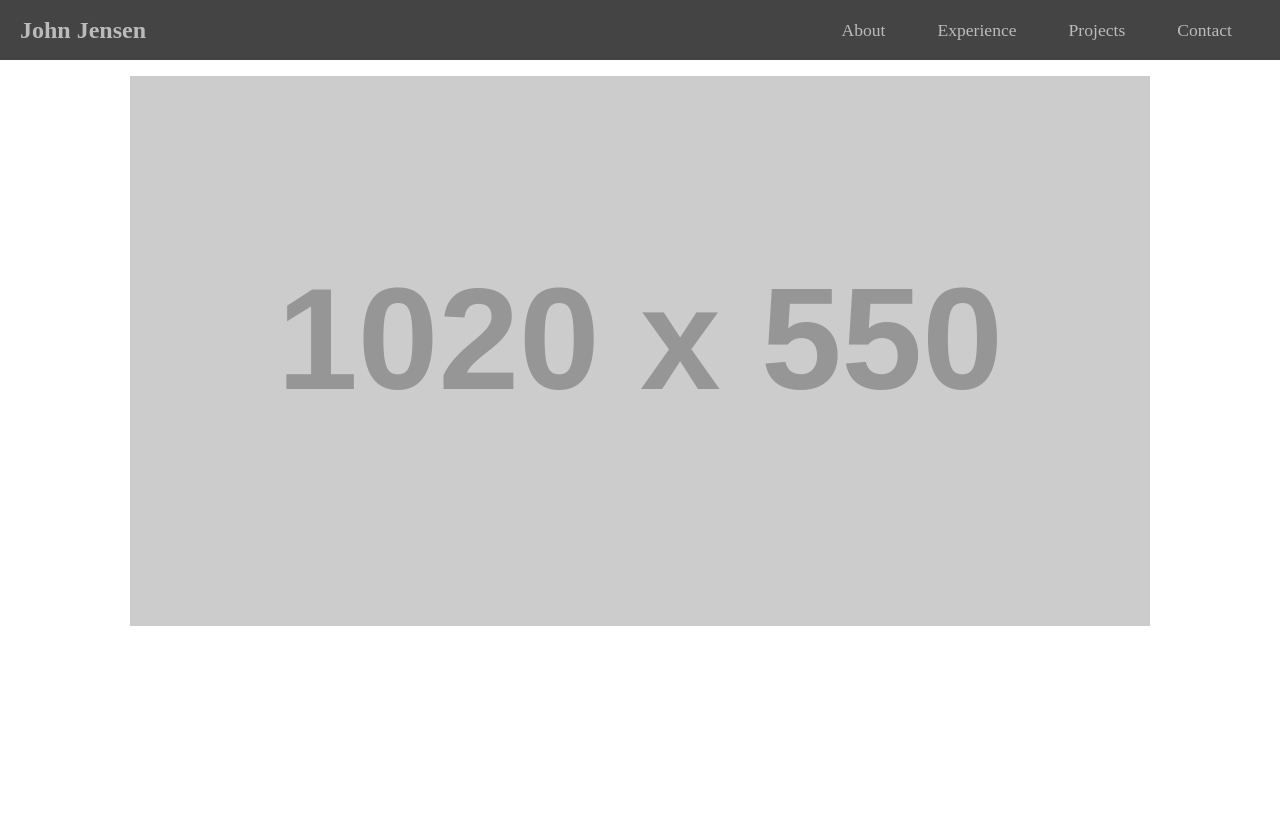
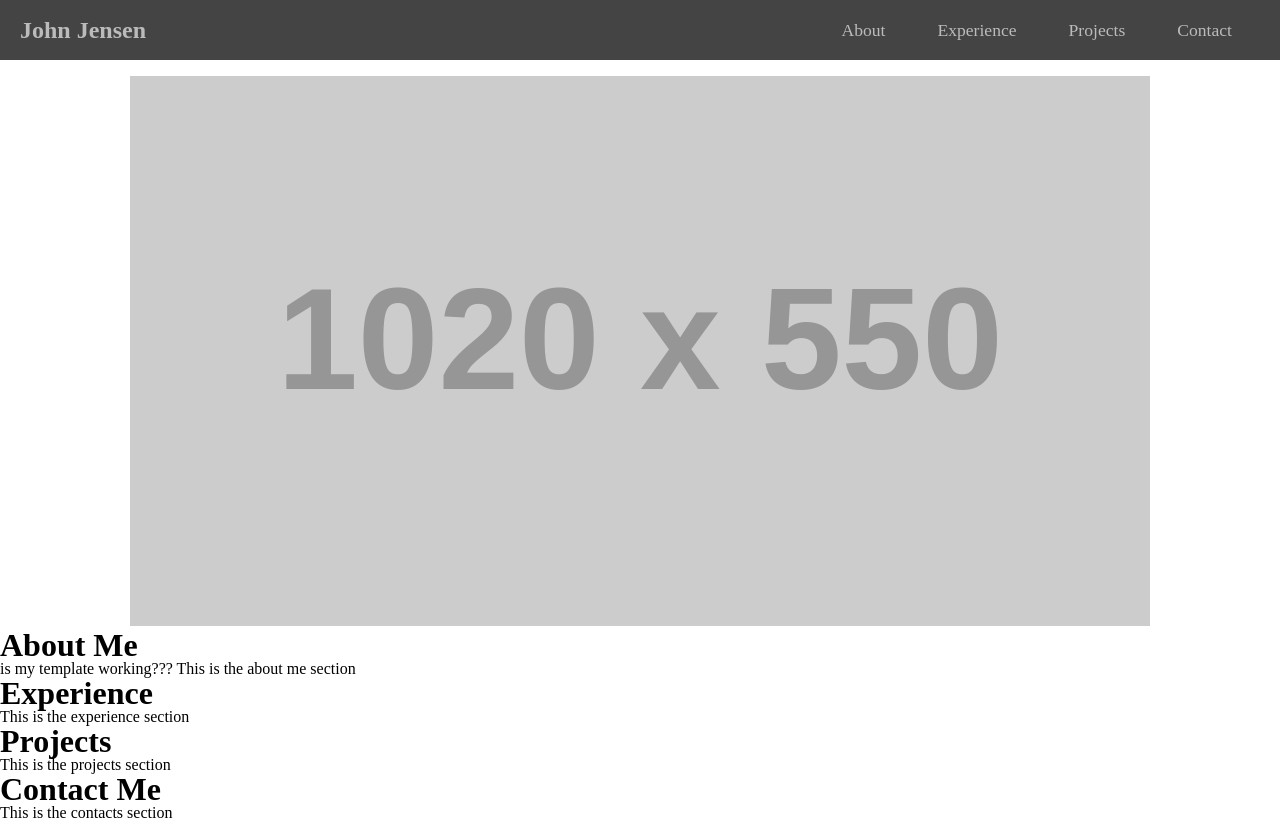
Before and after one commit to jensjoh01/portfolio, a plain HTML site: page index.html in a window 1280 px wide. Before the commit the page ends 800 px from the top, so only its background shows below. Drawn offline with nearby package versions, Linux system fonts and the light colour scheme; placeholder pictures from the web are drawn by us.

Commit message:
class07, added handlebars and node server

```diff
--- a/index.html
+++ b/index.html
@@ -44,8 +44,8 @@
       </ul>
     </div>
 
-    <main>
-      <section id="about">
+    <main id="main">
+      <!-- <section id="about">
         <h1>About Me</h1>
         <p>This is the about me section</p>
       </section>
@@ -63,11 +63,11 @@
       <section id="contact">
         <h1>Contact Me</h1>
         <p>This is the contacts section</p>
-      </section>
+      </section> -->
     </main>
 
     <script src="https://ajax.googleapis.com/ajax/libs/jquery/3.1.1/jquery.min.js"></script>
     <script src="https://cdnjs.cloudflare.com/ajax/libs/handlebars.js/4.0.4/handlebars.js"></script>
-    <script type="text/javascript" src="../scripts/app.js"></script>
+    <script type="text/javascript" src="./scripts/app.js"></script>
   </body>
 </html>
--- a/scripts/app.js
+++ b/scripts/app.js
@@ -5,6 +5,7 @@ $(function() {
   var count = 0;
   var width = 1020;
 
+  /*_______Function to hide and show tab content________*/
   $('main section').hide();
 
   $('header nav ul li a').on('click', function() {
@@ -19,6 +20,7 @@ $(function() {
     $('.img-container').fadeIn(500);
   });
 
+  /*__________Function for image slider_________ */
   function imageSlider() {
     interval = setInterval(function(){
       $('.hero-images').animate({'margin-left': '-=' + width}, 1000, function(){
@@ -61,6 +63,8 @@ $(function() {
 //   imageSlider();
 // });
 
+/*____Function to display handle bars data_______*/
+$(function() {
   var handlebarsData = [
     {
       category: 'about',
@@ -83,6 +87,12 @@ var handlebarsData = [
       content:'This is the contacts section'
     }
   ];
-
+  //TODO: add for loop or object
+  for (var i = 0; i < handlebarsData.length; i++){
     var template = $('#template').html();
     var compileData = Handlebars.compile(template);
+    $('#main').append(compileData(handlebarsData[i]));
+  }
+  return compileData(handlebarsData);
+  /*TODO: finish how to use handlebars for templating.*/
+});
```
Also changed, not shown: scripts/package.json (added, +26 -0 lines), scripts/server.js (added, +13 -0 lines), 2 other files. Lines whose indentation alone changed are shown as unchanged.
